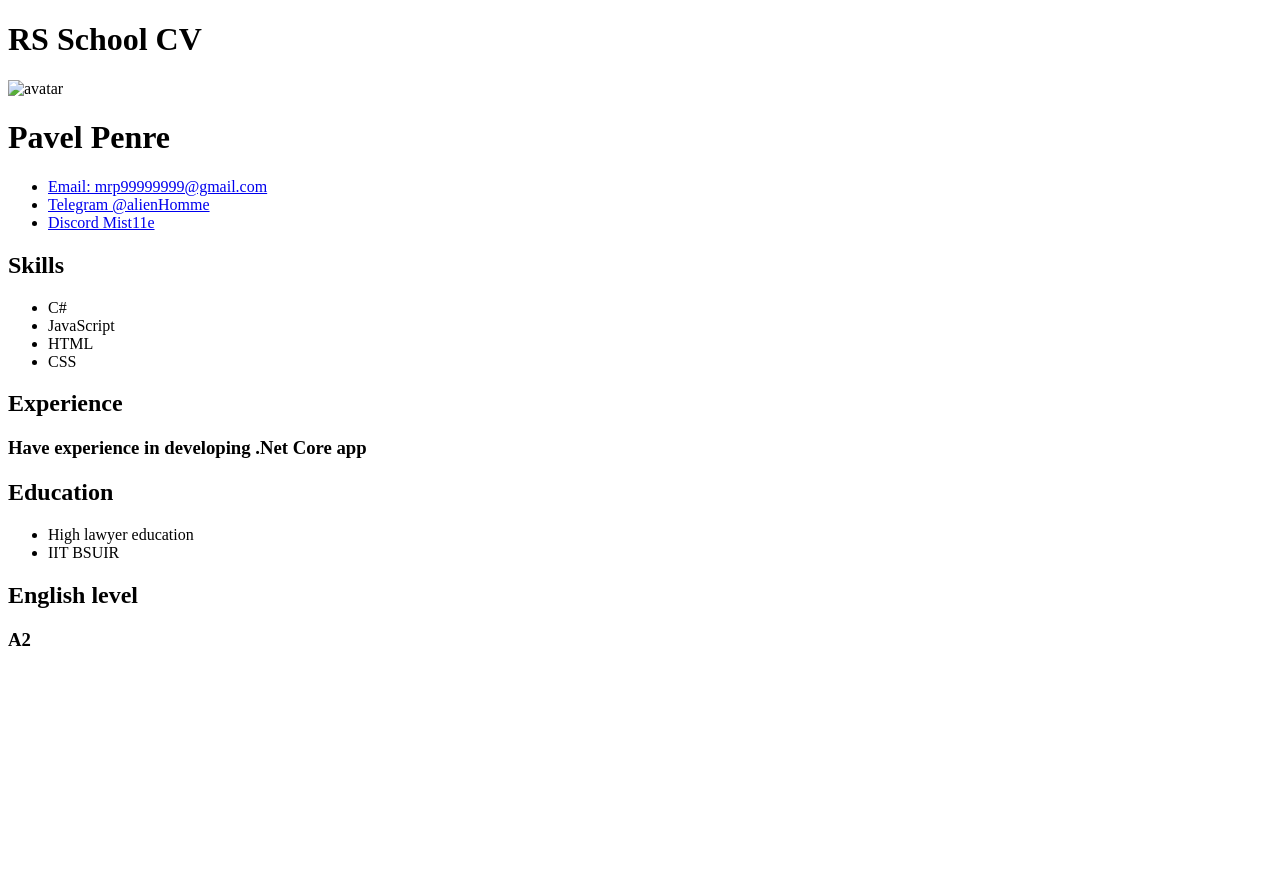
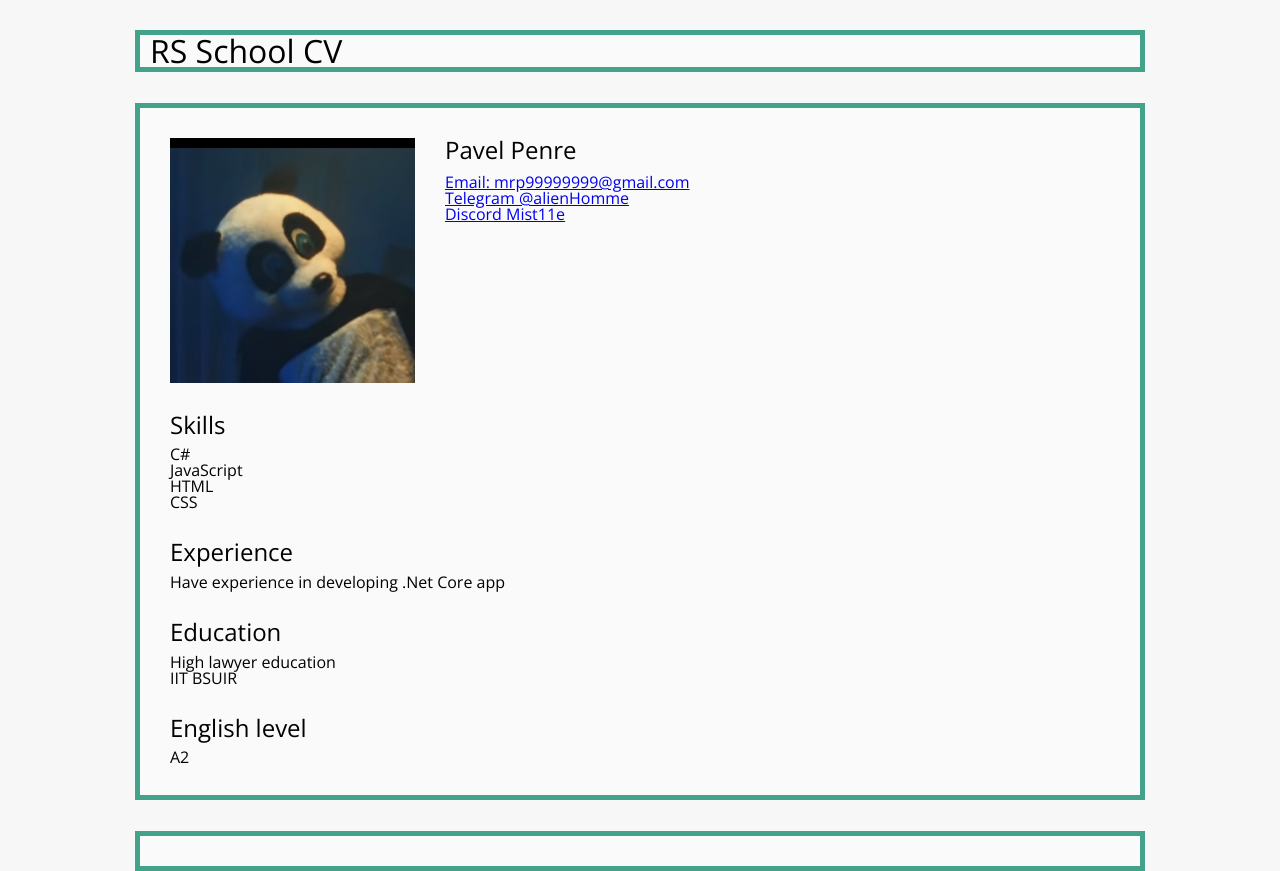
Before and after one commit to all-home/rsschool-cv, a plain HTML site: page index.html in a window 1280 px wide. Before the commit the page ends 800 px from the top, so only its background shows below. Drawn offline with nearby package versions, Linux system fonts and the light colour scheme; the site is published under a folder, as on GitHub Pages, so addresses that start at the root find nothing.

Commit message:
fix: links

```diff
--- a/index.html
+++ b/index.html
@@ -6,7 +6,7 @@
         <title>CV</title>
         <meta name="description" content="">
         <meta name="viewport" content="width=device-width, initial-scale=1">
-        <link rel="stylesheet" href="/styles/style.css">
+        <link rel="stylesheet" href="./styles/style.css">
         <link rel="preconnect" href="https://fonts.gstatic.com">
         <link href="https://fonts.googleapis.com/css2?family=Open+Sans&display=swap" rel="stylesheet">
     </head>
@@ -22,7 +22,7 @@
             <div class="wrapper">
                 <div class="cv_name_block">
                     <div class="cv_photo">
-                        <img class="photo_image" alt="avatar" src="/images/avatar.png">
+                        <img class="photo_image" alt="avatar" src="./images/avatar.png">
                      </div>
                     <div class="name">
                         <div class="title">
```
